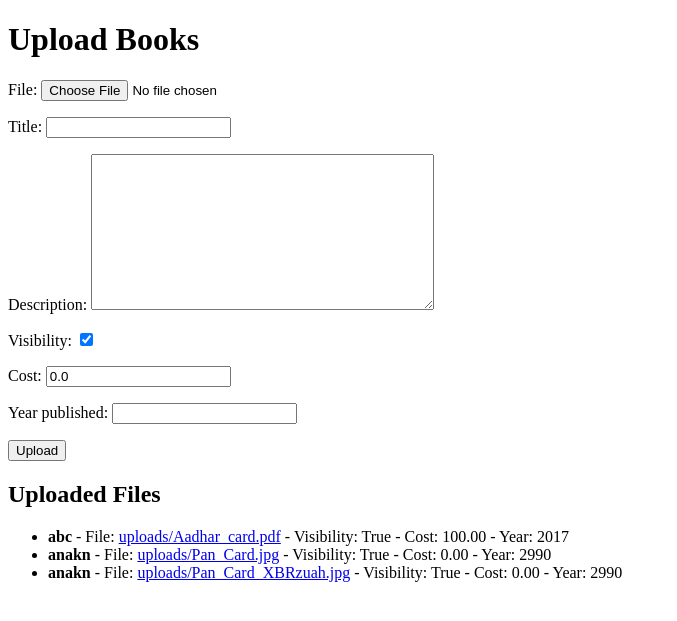
After one commit to bansodevaibhav032/social_book, a Django app: page /upload_books/ in a window 1280 px wide. The commit adds this page. Shown: the top 621 px of the page, without its empty margins (0-677 px from the left). Run offline with Django 5.2, Linux system fonts and the light colour scheme; a user stored in the database is signed in; data comes from the database, SQL or seed files in the repository; both versions use the stored data as it was after the commit.

Commit message:
upload files

```diff
--- a/social_book_project/registration/admin.py
+++ b/social_book_project/registration/admin.py
@@ -1,6 +1,7 @@
 from django.contrib import admin
 from django.contrib.auth.admin import UserAdmin
 from .models import CustomUser
+from .models import UploadedFile
 
 class CustomUserAdmin(UserAdmin):
     model = CustomUser
@@ -29,3 +30,4 @@ class CustomUserAdmin(UserAdmin):
 
 # Register the custom admin for CustomUser
 admin.site.register(CustomUser, CustomUserAdmin)
+admin.site.register(UploadedFile)
--- /dev/null
+++ b/social_book_project/registration/forms.py
@@ -0,0 +1,7 @@
+from django import forms
+from .models import UploadedFile
+
+class UploadFileForm(forms.ModelForm):
+    class Meta:
+        model = UploadedFile
+        fields = ['file', 'title', 'description', 'visibility', 'cost', 'year_published']
--- a/social_book_project/registration/models.py
+++ b/social_book_project/registration/models.py
@@ -5,7 +5,7 @@ from django.db import models
 from django.utils import timezone
 from datetime import date
 from .managers import UserManager
-
+from django.contrib.auth import get_user_model
 class CustomUser(AbstractUser):
     username = models.CharField(max_length=30, unique=True, default='default_username')
     email = models.EmailField(unique=True)
@@ -33,3 +33,15 @@ class CustomUser(AbstractUser):
     USERNAME_FIELD = 'email'
     REQUIRED_FIELDS = ['first_name', 'last_name']
     objects = UserManager()
+
+class UploadedFile(models.Model):
+    user = models.ForeignKey(get_user_model(), on_delete=models.CASCADE)
+    file = models.FileField(upload_to='uploads/')
+    title = models.CharField(max_length=255)
+    description = models.TextField()
+    visibility = models.BooleanField(default=True)  # True for public, False for private
+    cost = models.DecimalField(max_digits=10, decimal_places=2, default=0.00)
+    year_published = models.PositiveIntegerField()
+
+    def __str__(self):
+        return self.title
--- a/social_book_project/registration/views.py
+++ b/social_book_project/registration/views.py
@@ -4,11 +4,12 @@ from django.contrib.auth import authenticate, login as auth_login, logout
 from django.contrib.auth.decorators import login_required
 from .models import CustomUser
 from .filters import CustomUserFilter
+from .models import UploadedFile
+from .forms import UploadFileForm
+
 
 # Create your views here.
-
 @login_required(login_url='login')
-
 def index(request):
     return render(request, 'index.html')
 
@@ -93,3 +94,19 @@ def authors_and_sellers(request):
     }
 
     return render(request, 'authors_and_sellers.html', context)
+
+
+@login_required
+def upload_books(request):
+    if request.method == 'POST':
+        form = UploadFileForm(request.POST, request.FILES)
+        if form.is_valid():
+            uploaded_file = form.save(commit=False)
+            uploaded_file.user = request.user
+            uploaded_file.save()
+            return redirect('upload_books')
+    else:
+        form = UploadFileForm()
+
+    uploaded_files = UploadedFile.objects.filter(user=request.user)
+    return render(request, 'uploadfile.html', {'form': form, 'uploaded_files': uploaded_files})
--- a/social_book_project/social_book_project/settings.py
+++ b/social_book_project/social_book_project/settings.py
@@ -129,5 +129,5 @@ STATICFILES_DIRS=[STATIC_DIR]
 
 DEFAULT_AUTO_FIELD = 'django.db.models.BigAutoField'
 
-MEDIA_ROOT='/media/'
+MEDIA_ROOT=os.path.join(BASE_DIR, 'media')
 MEDIA_URL='/media/'
--- a/social_book_project/social_book_project/urls.py
+++ b/social_book_project/social_book_project/urls.py
@@ -37,6 +37,8 @@ urlpatterns = [
     path('form-pickers/', views.form_pickers, name='form_pickers'),
     path('image-cropper/', views.image_cropper, name='image_cropper'),
     path('image-dropzone/', views.image_dropzone, name='image_dropzone'),
+    path('authors-and-sellers/', views.authors_and_sellers, name='authors_and_sellers'),
+    path('upload_books/', views.upload_books, name='upload_books'),
+]
 
-    path('authors-and-sellers/', views.authors_and_sellers, name='authors_and_sellers'),
-]
+urlpatterns += static(settings.MEDIA_URL, document_root=settings.MEDIA_ROOT)
--- /dev/null
+++ b/social_book_project/templates/uploadfile.html
@@ -0,0 +1,37 @@
+<!DOCTYPE html>
+<html lang="en">
+
+    <head>
+        <meta charset="UTF-8">
+        <meta name="viewport" content="width=device-width, initial-scale=1.0">
+        <title>Upload Books</title>
+    </head>
+
+    <body>
+
+        <h1>Upload Books</h1>
+
+        <form method="post" enctype="multipart/form-data">
+            {% csrf_token %}
+            {{ form.as_p }}
+            <button type="submit">Upload</button>
+        </form>
+
+        <h2>Uploaded Files</h2>
+        {% if uploaded_files %}
+        <ul>
+            {% for file in uploaded_files %}
+            <li>
+                <strong>{{ file.title }}</strong> - File: <a href="{{ file.file.url }}"
+                    target="_blank">{{ file.file.name }}</a>
+                - Visibility: {{ file.visibility }} - Cost: {{ file.cost }} - Year: {{ file.year_published }}
+            </li>
+            {% endfor %}
+        </ul>
+        {% else %}
+        <p>No files uploaded yet.</p>
+        {% endif %}
+
+    </body>
+
+</html>
```
Also changed, not shown: social_book_project/templates/index.html (+10 -2 lines), social_book_project/db.sqlite3, social_book_project/media/uploads/Pan_Card.jpg (added), social_book_project/media/uploads/Pan_Card_3VIc16e.jpg (added), social_book_project/media/uploads/Pan_Card_XBRzuah.jpg (added), social_book_project/media/uploads/Pan_Card_pNVUNz4.jpg (added), social_book_project/media/uploads/Screenshot_2022-10-21-13-03-48-56_40deb401b9ffe8e1df2f1cc5ba480b12.jpg (added), social_book_project/registration/migrations/0011_uploadedfile.py (added), 1 other file.
